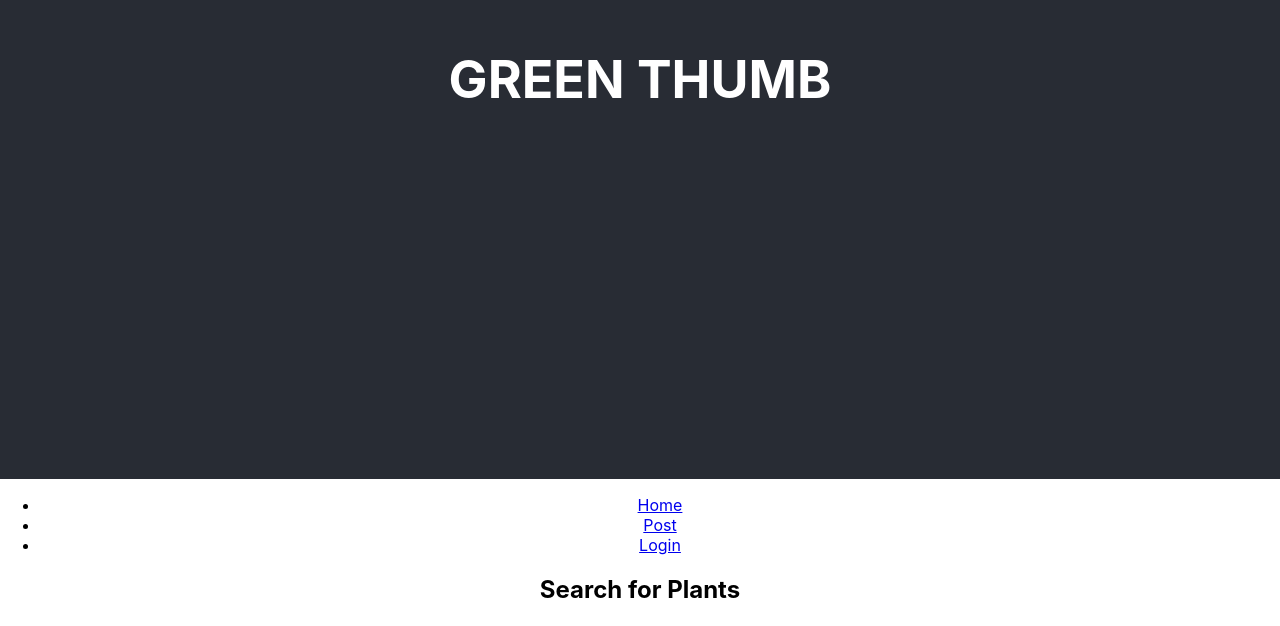
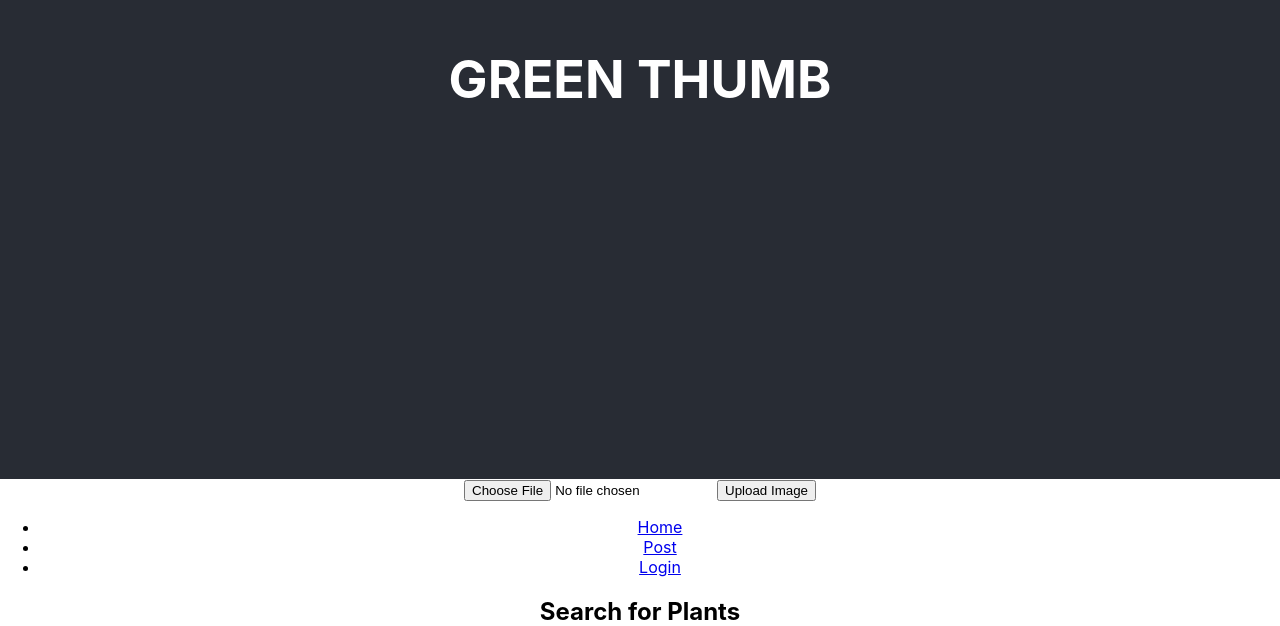
Before and after one commit to Archivary/green-thumbs, a React (Create React App) app in the folder client/: page / in a window 1280 px wide. Shown: the part 321-947 px from the top of the page. Built offline with nearby package versions, Linux system fonts and the light colour scheme; the HTML template or start-up script is replaced by a standard one.

Commit message:
added upload image to cloudinary

```diff
--- a/client/package.json
+++ b/client/package.json
@@ -6,6 +6,7 @@
     "@testing-library/jest-dom": "^5.12.0",
     "@testing-library/react": "^11.2.6",
     "@testing-library/user-event": "^12.8.3",
+    "axios": "^0.21.1",
     "react": "^17.0.2",
     "react-dom": "^17.0.2",
     "react-scripts": "4.0.3",
--- a/client/src/App.js
+++ b/client/src/App.js
@@ -1,21 +1,46 @@
-import React from 'react';
+import React, { useState } from 'react';
+import Axios from 'axios'; // make http requests
 import Header from './components/Header';
 import Footer from './components/Footer';
 import './App.css';
-import PageContent from "./components/PageContent";
+import PageContent from './components/PageContent';
 
 function App() {
+  const [imageSelected, setImageSelected] = useState('');
+
+  const uploadImage = () => {
+    //console.log(files[0]);
+    const formData = new FormData();
+    formData.append('file', imageSelected);
+    formData.append('upload_preset', 'w3r99hij'); // preset created in cloudinary
+    Axios.post(
+      'https://api.cloudinary.com/v1_1/green-thumbs/image/upload',
+      formData
+    ).then((response) => {
+      console.log(response);
+    });
+  };
+
   return (
-    <div className="App">
-      <header className="App-header">
-      <Header></Header>
+    <div className='App'>
+      <header className='App-header'>
+        <Header></Header>
       </header>
+      <div>
+        <input
+          type='file'
+          onChange={(event) => {
+            setImageSelected(event.target.files[0]);
+          }}
+        />
+        <button onClick={uploadImage}> Upload Image</button>
+      </div>
+
       <main>
         <PageContent></PageContent>
       </main>
       <Footer></Footer>
     </div>
-
   );
 }
 
```
Also changed, not shown: 2 other files (tests, documents, lock files or other folders).
